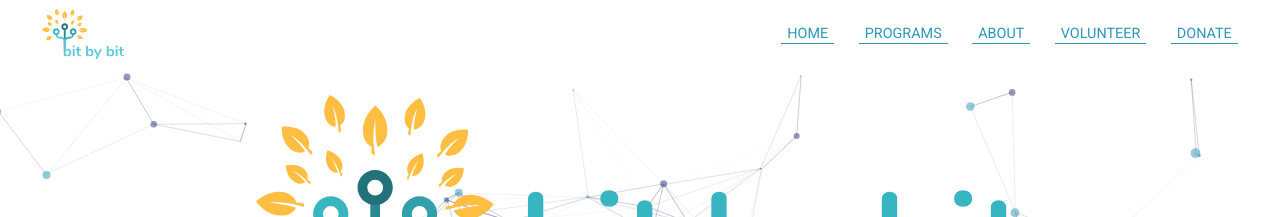
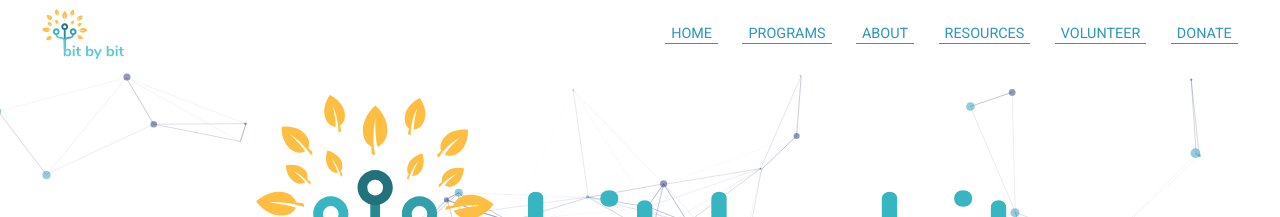
Before and after one commit to bit-by-bit-coding/bxb-website, a Jekyll site: the page built from index.html, in a window 1280 px wide. Shown: the top 217 px of the page. Built offline with Jekyll 4.4.1, drawn with Linux system fonts in a browser that asks for light colours; nearby versions of some CDN libraries.

Commit message:
I added the basic outline for resources page

```diff
--- a/_includes/nav.html
+++ b/_includes/nav.html
@@ -19,6 +19,9 @@
                 <a href="{{ 'about.html' | relative_url | remove: '.html' }}">
                     <button class="navbutton">About</button>
                 </a>
+                <a href="{{ 'resources.html' | relative_url | remove: '.html' }}">
+                    <button class="navbutton">Resources</button>
+                </a>
                 <a href="{{ 'volunteer.html' | relative_url | remove: '.html' }}">
                     <button class="navbutton">Volunteer</button>
                 </a>
--- /dev/null
+++ b/styles/resources.scss
@@ -0,0 +1,80 @@
+---
+---
+
+@import 'variables';
+
+/* Resources Page */
+
+
+.section{
+  margin: 0 auto;
+  display: block;
+}
+
+#bigLogo{
+  will-change: opacity;
+  mix-blend-mode: multiply;
+}
+
+#bot {
+  width: 200px;
+}
+
+.flexcontain {
+  display: flex;
+}
+
+@media only screen and (max-width: 768px) {
+  .flexcontain {
+    flex-direction: column;
+  }
+  #bot{
+    margin-left: 20%;
+  }
+  #speechbubble {
+    margin: 10px 0;
+    margin-left: 5%;
+  }
+  #speechbubble:before {
+    display: none;
+  }
+  #speechbubble:after {
+    display: none;
+  }
+}
+
+#speechbubble {
+  width: 80%;
+  border: 4px solid $main;
+  padding: 20px;
+  margin: 20px;
+  text-align: center;
+  position: relative;
+  top: 20px;
+}
+
+#speechbubble:before {
+  content: "";
+  width: 0px;
+  height: 0px;
+  position: absolute;
+  border-left: 10px solid transparent;
+  border-right: 10px solid $main;
+  border-top: 10px solid $main;
+  border-bottom: 10px solid transparent;
+  left: -21px;
+  top: 6px;
+}
+
+#speechbubble:after {
+  content: "";
+  width: 0px;
+  height: 0px;
+  position: absolute;
+  border-left: 7px solid transparent;
+  border-right: 7px solid #fff;
+  border-top: 7px solid #fff;
+  border-bottom: 7px solid transparent;
+  left: -11px;
+  top: 10px;
+}
```
Also changed, not shown: resources.html (added, +38 -0 lines).
